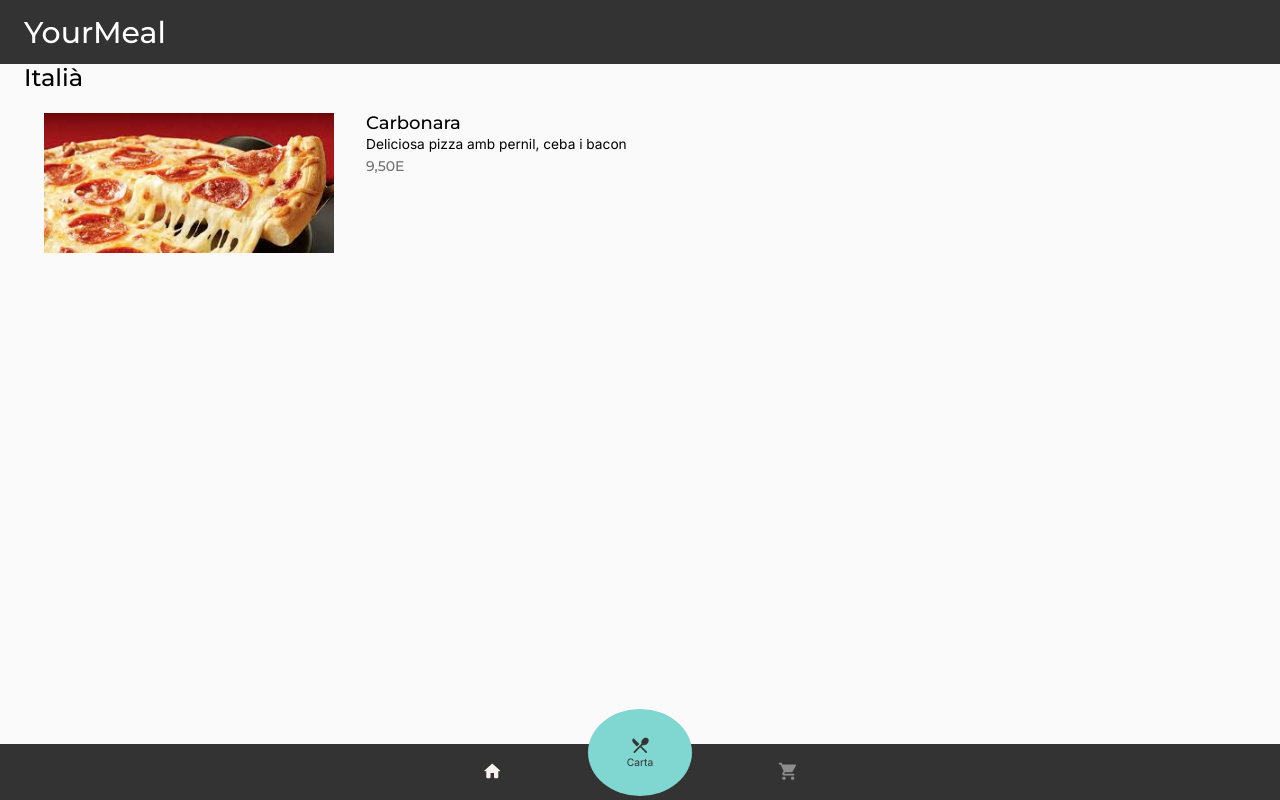
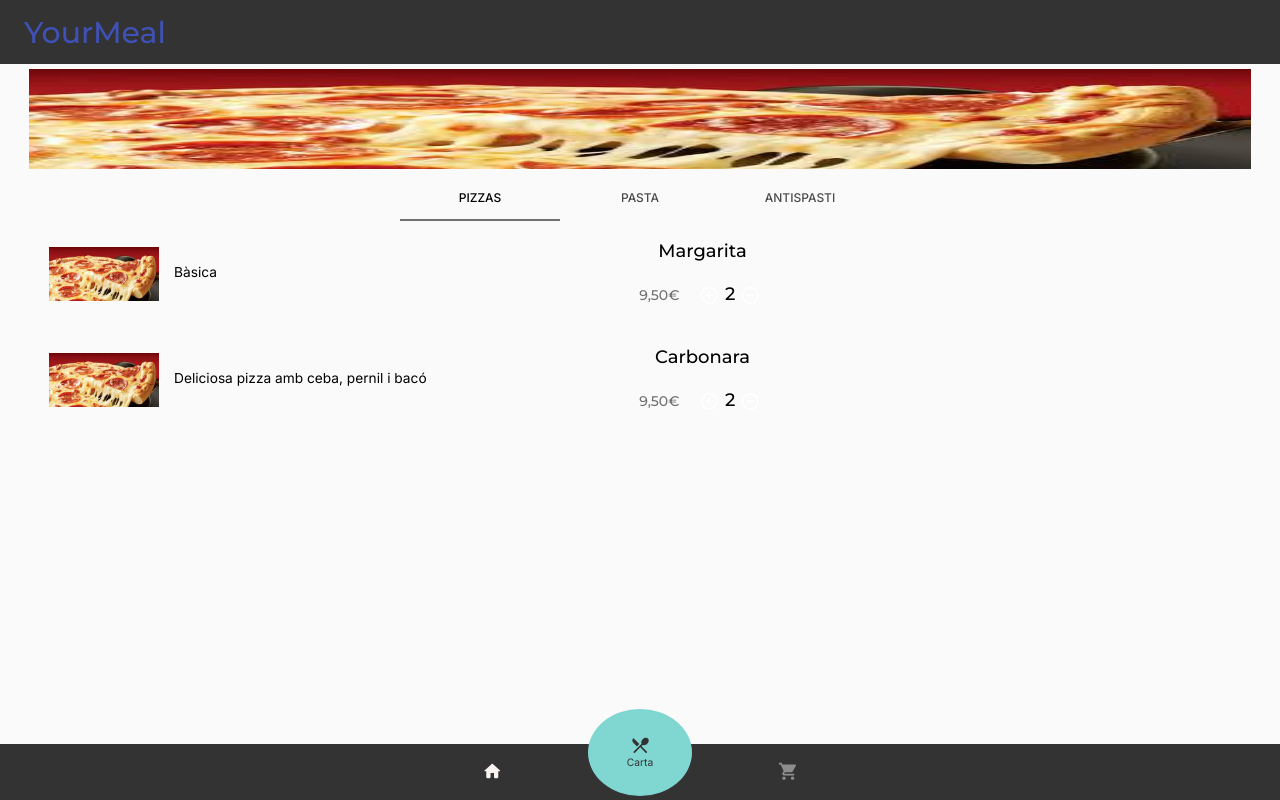
Before and after one commit to carlesonielfa/foodworld, a React (Create React App) app: page /fhc6/italia in a window 1280 px wide. Built offline with nearby package versions, Linux system fonts and the light colour scheme.

Commit message:
Italian selection page done!

```diff
--- a/src/App.js
+++ b/src/App.js
@@ -15,31 +15,30 @@ import "typeface-montserrat";
 import "typeface-inter";
 //TEMA DE LA APP
 const darkTheme = createMuiTheme({
-  typography:{
+  typography: {
     fontFamily: '"Inter", "Montserrat", sans-serif',
     fontSize: 12,
 
-    h1:{
+    h1: {
       fontFamily: '"Montserrat", "Inter", sans-serif',
       fontWeight: 500,
       fontSize: 30
     },
-    h2:{
+    h2: {
       fontFamily: '"Montserrat", "Inter", sans-serif',
       fontWeight: 500,
       fontSize: 24
     },
-    h3:{
+    h3: {
       fontFamily: '"Montserrat", "Inter", sans-serif',
       fontWeight: 500,
       fontSize: 18
     },
-    subtitle1:{
+    subtitle1: {
       fontFamily: '"Montserrat", "Inter", sans-serif',
       fontWeight: 500,
       fontSize: 14
-    },
-
+    }
   },
 
   palette: {
@@ -57,7 +56,7 @@ const darkTheme = createMuiTheme({
       default: "#f8f3f0"
     },
     highlight: {
-      main: '#ff5656'
+      main: "#ff5656"
     }
   }
 });
@@ -66,6 +65,9 @@ const useStyles = makeStyles(theme => ({
   content: {
     backgroundColor: theme.palette.background.default,
     minHeight: "90vh"
+  },
+  title: {
+    color: theme.palette.primary.main
   }
 }));
 
--- a/src/Cistella.js
+++ b/src/Cistella.js
@@ -1,7 +1,6 @@
 import React from "react";
 import Typography from "@material-ui/core/Typography";
 
-import pizza from "./assets/pizza.png";
 
 export default function Cistella() {
   return (
--- a/src/Italia.js
+++ b/src/Italia.js
@@ -1,31 +1,106 @@
 import React from "react";
 import Typography from "@material-ui/core/Typography";
+import { makeStyles, Tabs, Tab, Box } from "@material-ui/core";
 
 import pizza from "./assets/pizza.png";
 import MenuItem from "./MenuItem";
-import { ListItemIcon } from "@material-ui/core";
 
+const menu = {
+  pizzas: [
+    {
+      image: pizza,
+      title: "Margarita",
+      description: "Bàsica",
+      price: "9,50€"
+    },
+    {
+      image: pizza,
+      title: "Carbonara",
+      description: "Deliciosa pizza amb ceba, pernil i bacó",
+      price: "9,50€"
+    }
+  ],
+  pastas: [
+    {
+      image: pizza,
+      title: "Bolognesa",
+      description: "MEATBALL",
+      price: "99,99€"
+    }
+  ]
+};
 
-const items = [
-  {
-  image: pizza,
-  title: "Carbonara",
-  description: "Deliciosa pizza amb pernil, ceba i bacon",
-  prize: "9,50E"
-  },
-]
+function TabPanel(props) {
+  const { children, value, index, ...other } = props;
+  var items = menu.pizzas;
 
+  if (value === 1) {
+    items = menu.pastas;
+  }
 
-export default function Italia() {
   return (
-    <div>
-        <Typography variant="h2">
-            Italià
-        </Typography>
-
-        {items.map(item =>(
-          <MenuItem image = {item.image} title = {item.title} description = {item.description} prize = {item.prize}/>
-        ))}
+    <div
+      role="tabpanel"
+      hidden={value !== index}
+      id={`simple-tabpanel-${index}`}
+      aria-labelledby={`simple-tab-${index}`}
+      {...other}
+    >
+      {items.map(item => (
+        <MenuItem
+          image={item.image}
+          title={item.title}
+          description={item.description}
+          price={item.price}
+        />
+      ))}
     </div>
   );
 }
+
+const styles = makeStyles(theme => ({
+  root: {
+    justifyContent: "center",
+    widt: "100%",
+    padding: 5
+  },
+  tabs: {
+    variant: "fullWidth"
+    //backgroundColor: "#f9fbe7"
+  },
+  tab: {
+    paddingRight: "30px",
+    paddingLeft: "30px"
+  }
+}));
+
+export default function Italia() {
+  const classes = styles();
+
+  const [value, setValue] = React.useState(0);
+
+  const handleChange = (event, newValue) => {
+    setValue(newValue);
+  };
+
+  return (
+    <div className={classes.root}>
+      <img src={pizza} width="100%" height="100px" />
+
+      <Tabs
+        value={value}
+        onChange={handleChange}
+        className={classes.tabs}
+        centered
+      >
+        <Tab label="Pizzas" className={classes.tab} />
+        <Tab label="Pasta" className={classes.tab} />
+        <Tab label="Antispasti" className={classes.tab} />
+      </Tabs>
+
+      <TabPanel value={value} index={0} />
+      <TabPanel value={value} index={1} />
+      <TabPanel value={value} index={2} />
+    </div>
+  );
+}
--- a/src/MenuItem.js
+++ b/src/MenuItem.js
@@ -1,37 +1,49 @@
 import React from "react";
 import Typography from "@material-ui/core/Typography";
-import {makeStyles} from "@material-ui/core";
-import pizza from "./assets/pizza.png";
+import { makeStyles } from "@material-ui/core";
+
+import QuantitySelect from "./QuantitySelect";
 
 const styles = makeStyles(theme => ({
-    root:{
+  root: {
     display: "flex",
     align: "center",
-        margin: '20px'
+    padding: "20px"
   },
-    imageContainer:{
-        width: "90%"
+  imageContainer: {
+    display: "flex",
+    alignItems: "center",
+    verticalAlign: "middle",
+    paddingRight: "15px"
   },
-}))
+  image: {
+    width: "110px"
+  },
+  infoContainer: {
+    width: "100%"
+    //backgroundColor: "grey"
+  },
+  description: {
+    textAlign: "justify"
+  }
+}));
 
 export default function MenuItem(props) {
   const classes = styles();
 
   return (
     <div className={classes.root}>
-        <div>
-            <img className={classes.imageContainer} src={props.image}></img>
+      <div className={classes.imageContainer}>
+        <img className={classes.image} src={props.image}></img>
       </div>
-        <div>
-            <Typography variant="h3">
+      <div className={classes.infoContainer}>
+        <Typography variant="h3" align="center">
           {props.title}
         </Typography>
-            <Typography >
+        <Typography className={classes.description}>
           {props.description}
         </Typography>
-            <Typography variant="subtitle1" color="secondary">
-                {props.prize}
-            </Typography>
+        <QuantitySelect price={props.price} />
       </div>
     </div>
   );
--- /dev/null
+++ b/src/QuantitySelect.js
@@ -0,0 +1,46 @@
+import React from "react";
+import { makeStyles, Typography, IconButton } from "@material-ui/core";
+
+import AddCircleOutlineIcon from "@material-ui/icons/AddCircleOutline";
+import RemoveCircleOutlineIcon from "@material-ui/icons/RemoveCircleOutline";
+
+const styles = makeStyles(theme => ({
+  root: {
+    display: "flex",
+    justifyContent: "center",
+    alignItems: "center"
+    //backgroundColor: "green"
+  },
+  price: {
+    paddingRight: "15px"
+  },
+  iconButton: {
+    color: "white",
+    padding: 0,
+    paddingLeft: 5,
+    paddingRight: 5
+  }
+}));
+
+export default function QuantitySelect(props) {
+  const classes = styles();
+
+  return (
+    <div className={classes.root}>
+      <Typography
+        className={classes.price}
+        variant="subtitle1"
+        color="secondary"
+      >
+        {props.price}
+      </Typography>
+      <IconButton className={classes.iconButton} aria-label="add">
+        <AddCircleOutlineIcon />
+      </IconButton>
+      <Typography variant="h3"> 2 </Typography>
+      <IconButton className={classes.iconButton} aria-label="remove">
+        <RemoveCircleOutlineIcon />
+      </IconButton>
+    </div>
+  );
+}
```
Also changed, not shown: src/Carta.js (+3 -6 lines). Lines whose indentation alone changed are shown as unchanged.
